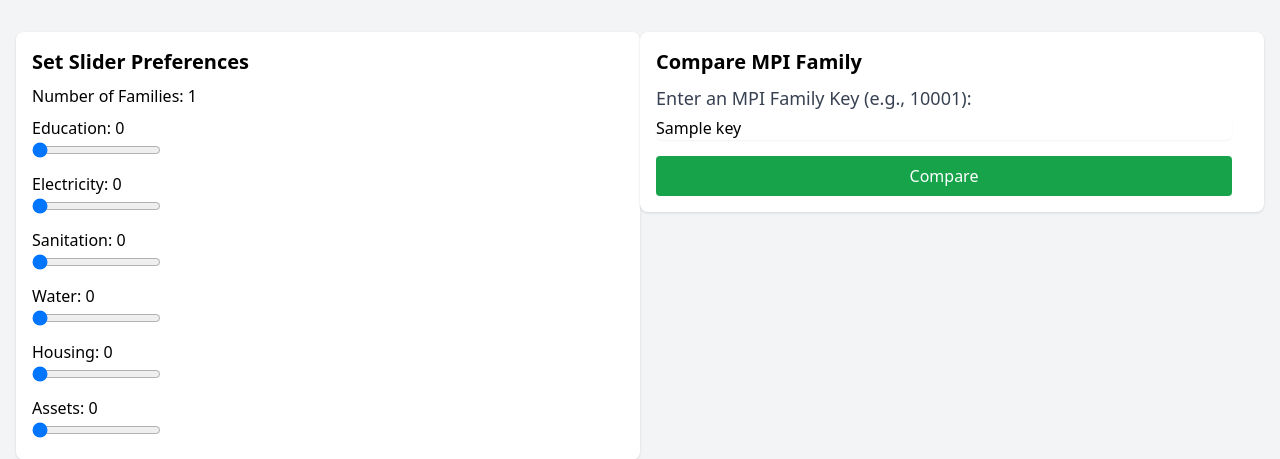
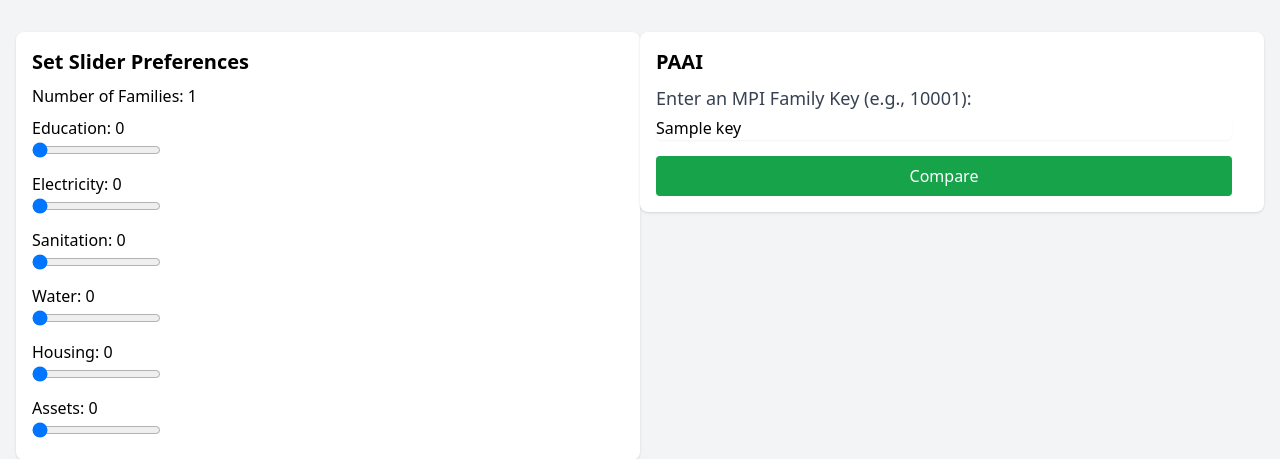
Before and after one commit to Insted-Redefining-Poverty/PAAI.github.io, a Flask app: template templates/index.html in a window 1280 px wide. Shown: the top 459 px of the page. Run offline with Flask 3, Linux system fonts and the light colour scheme; the template is opened without the code that fills it: most values are stand-ins (such as "Sample title", 1, 10 or a date in 2020); data that the repository does not hold is empty; parts of the project's set-up code (start-up, migrations or seed data) failed here and were passed over; some libraries are stand-ins or nearby versions.

Commit message:
minor tweaks

```diff
--- a/app.py
+++ b/app.py
@@ -58,7 +58,7 @@ def index():
         result=result,
         error=error,
         key=key,
-        numFams=200
+        numFams=len(mpi_data),
     )
 
 @app.route('/update', methods=['GET'])
@@ -123,4 +123,4 @@ def update():
     return buttons_html
 
 if __name__ == '__main__':
-    app.run(debug=True)
+    app.run(debug=False)
--- a/templates/index.html
+++ b/templates/index.html
@@ -2,7 +2,7 @@
 <html lang="en">
 <head>
   <meta charset="UTF-8">
-  <title>MPI-PSL Family Data Comparison</title>
+  <title>PAAI</title>
   <script src="https://cdn.tailwindcss.com"></script>
 </head>
 
@@ -66,7 +66,7 @@
 
       <!-- MPI Family Key Input -->
       <div class="w-full lg:w-1/2 p-4 bg-white rounded-lg shadow">
-        <h2 class="text-xl font-bold mb-2">Compare MPI Family</h2>
+        <h2 class="text-xl font-bold mb-2">PAAI</h2>
         <div class="max-w-xl">
           <form method="post" class="space-y-4">
             <div>
```
